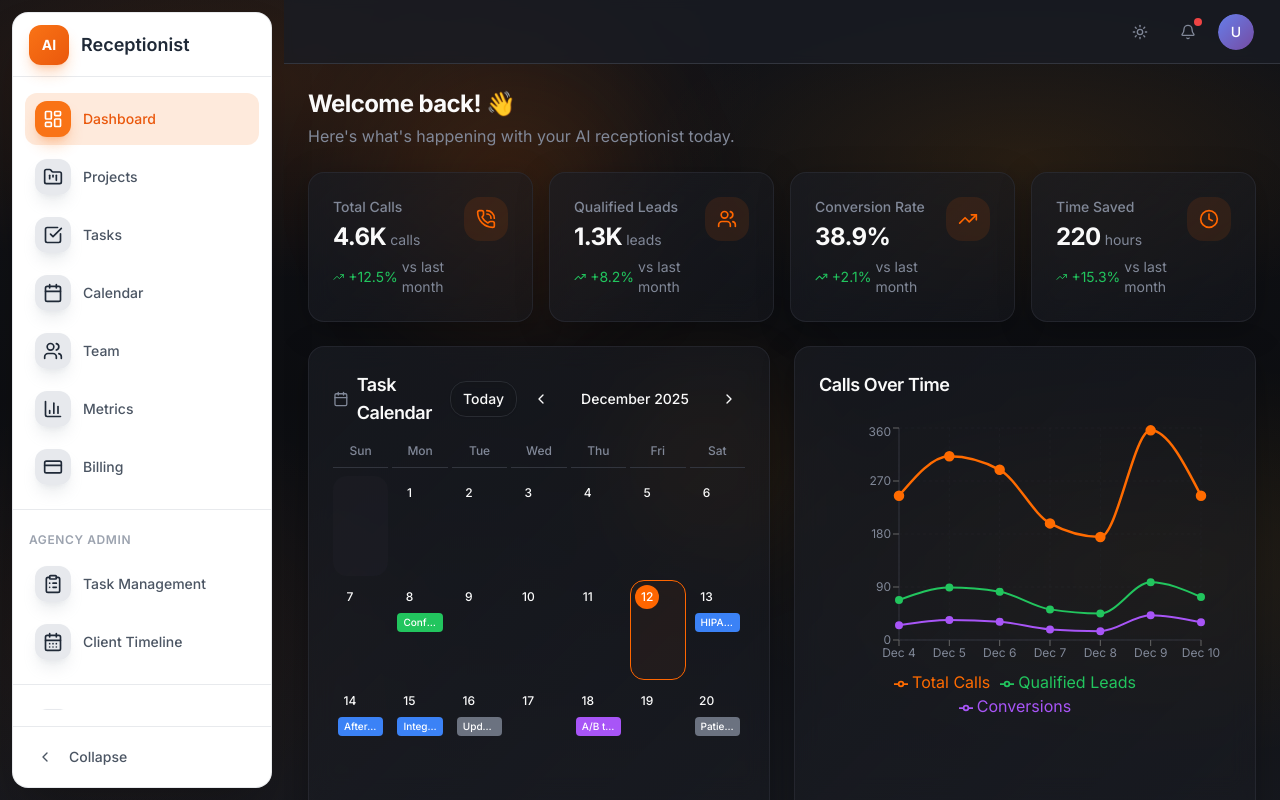
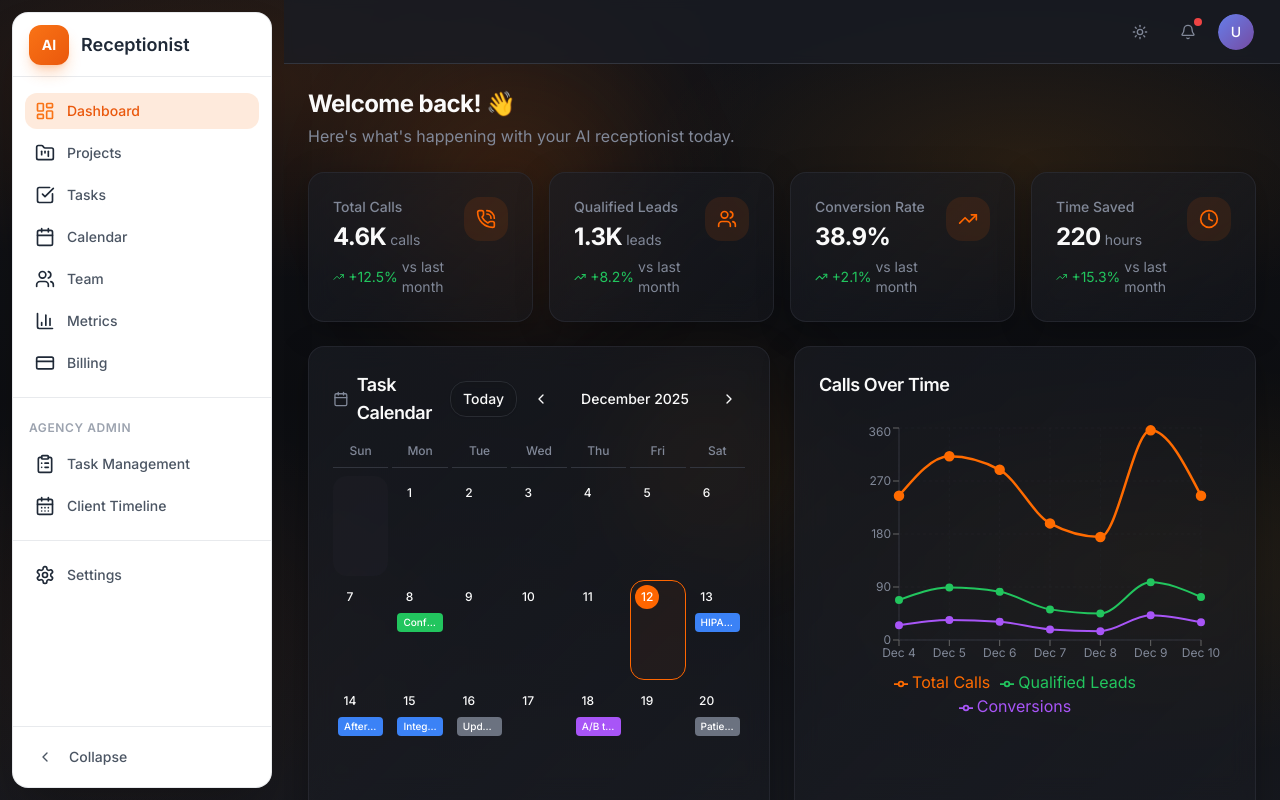
Before and after one commit to LichtBach/Split-WebApp, a React (Vite) app: page /dashboard in a window 1280 px wide. Built offline with nearby package versions, Linux system fonts and the light colour scheme.

Commit message:
fix: Remove glassmorphism from sidebar icons, make them plain

```diff
--- a/src/components/dashboard/Sidebar.tsx
+++ b/src/components/dashboard/Sidebar.tsx
@@ -44,20 +44,15 @@ const secondaryNavigation = [
     { name: 'Settings', href: '/settings', icon: Settings },
 ]
 
-// Icon container with glassmorphism effect
-function IconContainer({ icon: Icon, isActive }: { icon: React.ElementType; isActive: boolean }) {
+// Simple icon without container
+function NavIcon({ icon: Icon, isActive }: { icon: React.ElementType; isActive: boolean }) {
     return (
-        <div className={cn(
-            "flex items-center justify-center w-9 h-9 rounded-xl backdrop-blur-sm shadow-lg transition-all duration-200",
+        <Icon className={cn(
+            "h-5 w-5 shrink-0 transition-colors duration-200",
             isActive
-                ? "bg-orange-500 shadow-orange-500/30"
-                : "bg-gray-800/90 dark:bg-gray-200/90 shadow-black/20 dark:shadow-gray-400/20"
-        )}>
-            <Icon className={cn(
-                "h-5 w-5 shrink-0",
-                isActive ? "text-white" : "text-white dark:text-gray-800"
-            )} />
-        </div>
+                ? "text-orange-500"
+                : "text-white dark:text-gray-800"
+        )} />
     )
 }
 
@@ -106,7 +101,7 @@ export function Sidebar() {
                                             sidebarCollapsed && "justify-center px-2"
                                         )}
                                     >
-                                        <IconContainer icon={item.icon} isActive={isActive} />
+                                        <NavIcon icon={item.icon} isActive={isActive} />
                                         {!sidebarCollapsed && <span>{item.name}</span>}
                                     </Link>
                                 )
@@ -151,7 +146,7 @@ export function Sidebar() {
                                             sidebarCollapsed && "justify-center px-2"
                                         )}
                                     >
-                                        <IconContainer icon={item.icon} isActive={isActive} />
+                                        <NavIcon icon={item.icon} isActive={isActive} />
                                         {!sidebarCollapsed && <span>{item.name}</span>}
                                     </Link>
                                 )
@@ -188,7 +183,7 @@ export function Sidebar() {
                                             sidebarCollapsed && "justify-center px-2"
                                         )}
                                     >
-                                        <IconContainer icon={item.icon} isActive={isActive} />
+                                        <NavIcon icon={item.icon} isActive={isActive} />
                                         {!sidebarCollapsed && <span>{item.name}</span>}
                                     </Link>
                                 )
```
